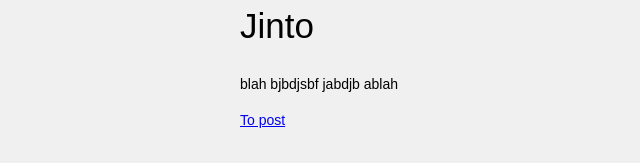
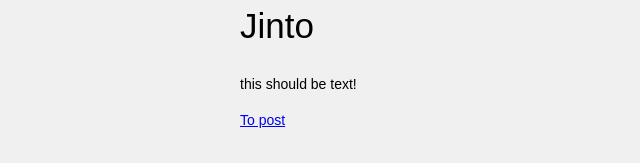
Before and after one commit to SophieKoenig/GitHubWorkShop, a plain HTML site: page index.html in a window 1280 px wide. Shown: the part 371-534 px from the top of the page, 0-640 px from the left. Drawn offline with Linux system fonts and the light colour scheme.

Commit message:
changed Jinto's paragraph

```diff
--- a/index.html
+++ b/index.html
@@ -26,7 +26,7 @@
       </p>
 
       <h1>Jinto</h1>
-      <p>blah  bjbdjsbf jabdjb ablah</p>
+      <p>this should be text!</p>
 
       <a href="./pages/post.html">To post</a>
     </main>
```
